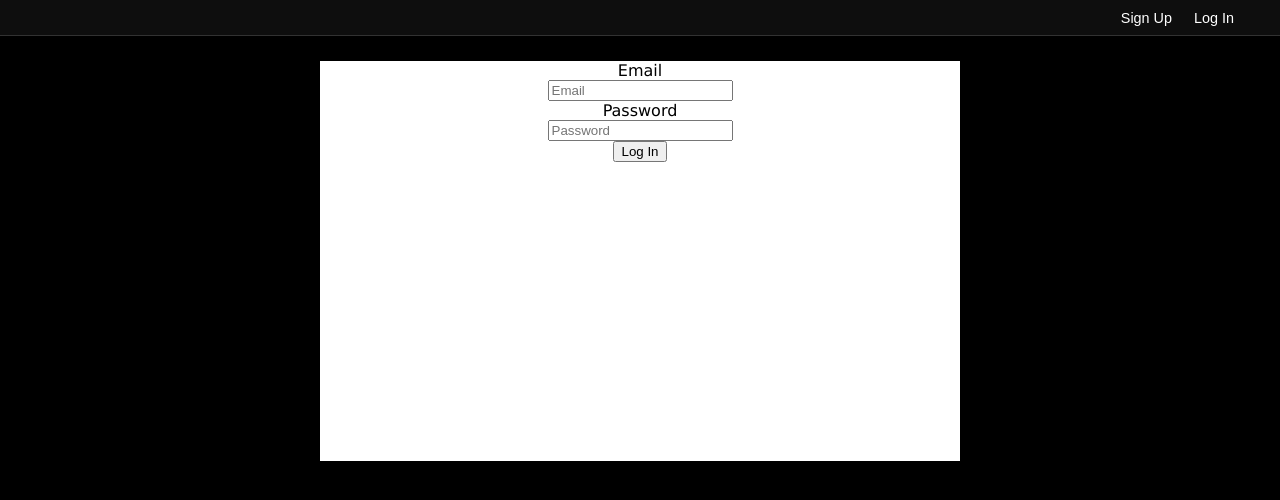
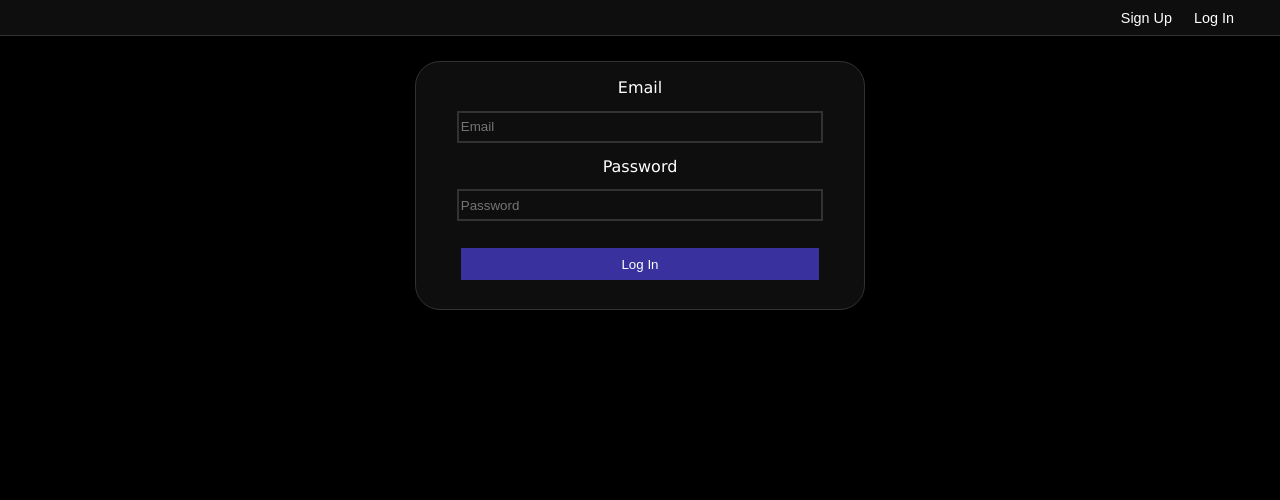
Before and after one commit to sebapkfd/odinbook, a React (Create React App) app: page /login in a window 1280 px wide. Shown: the top 500 px of the page. Built offline with nearby package versions, Linux system fonts and the light colour scheme.

Commit message:
Added basic style to Sign up and Login pages

```diff
--- a/src/App.css
+++ b/src/App.css
@@ -143,3 +143,37 @@ a {
 p {
   word-break: break-all;
 }
+
+.log-in form,
+.sign-up form {
+  color: white;
+  background-color: rgb(14, 14, 14);
+  border: rgb(50, 50, 50) solid 1px;
+  width: 35vw;
+  padding: 1em 0;
+  border-radius: 25px;
+  height: auto;
+}
+
+.log-in form input,
+.sign-up form input {
+  width: 80%;
+  margin: 1em 0;
+  height: 2em;
+  color: white;
+  background-color: rgb(14, 14, 14);
+  border: rgb(50, 50, 50) solid 2px;
+}
+::-ms-reveal {
+  filter: invert(100%);
+}
+
+.log-in form button,
+.sign-up form button {
+  border: rgb(56, 49, 158) solid 2px;
+  background-color: rgb(56, 49, 158);
+  color: white;
+  width: 80%;
+  height: 2rem;
+  margin: 1em 0;
+}
```
